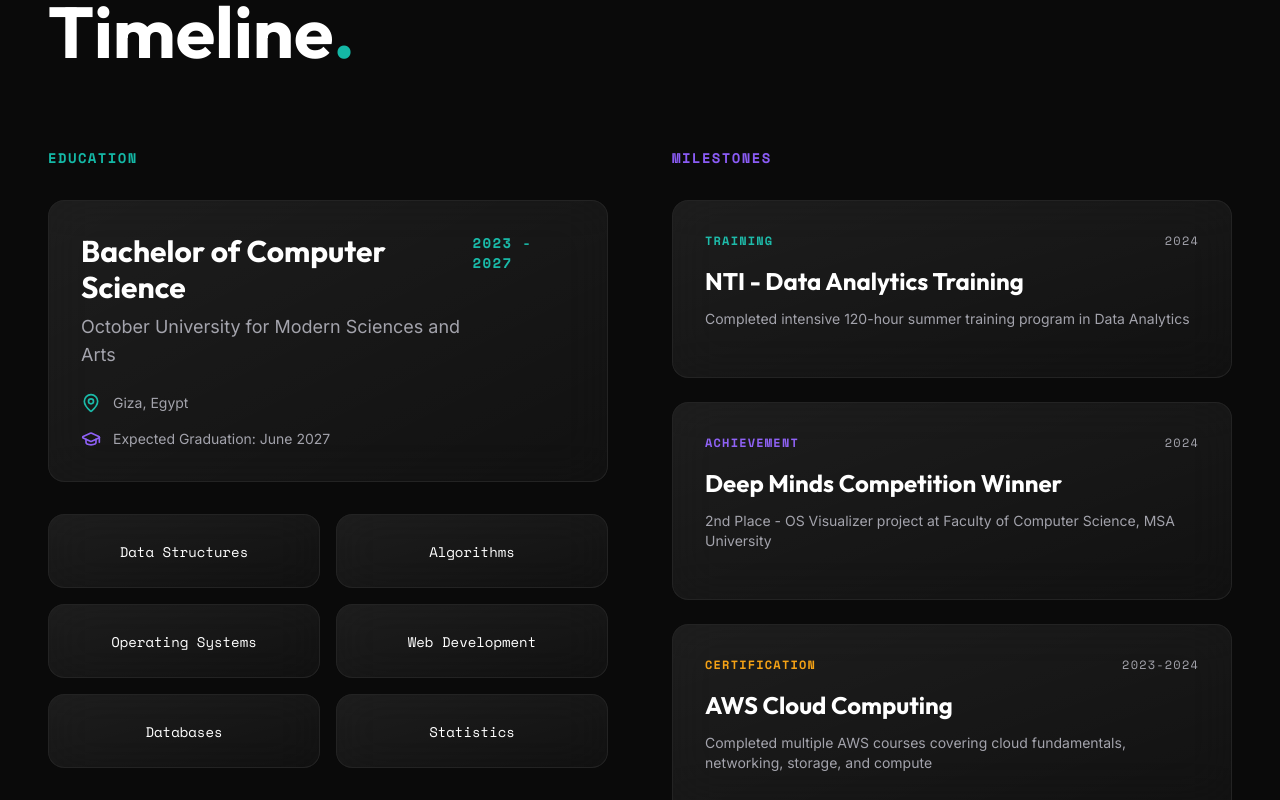
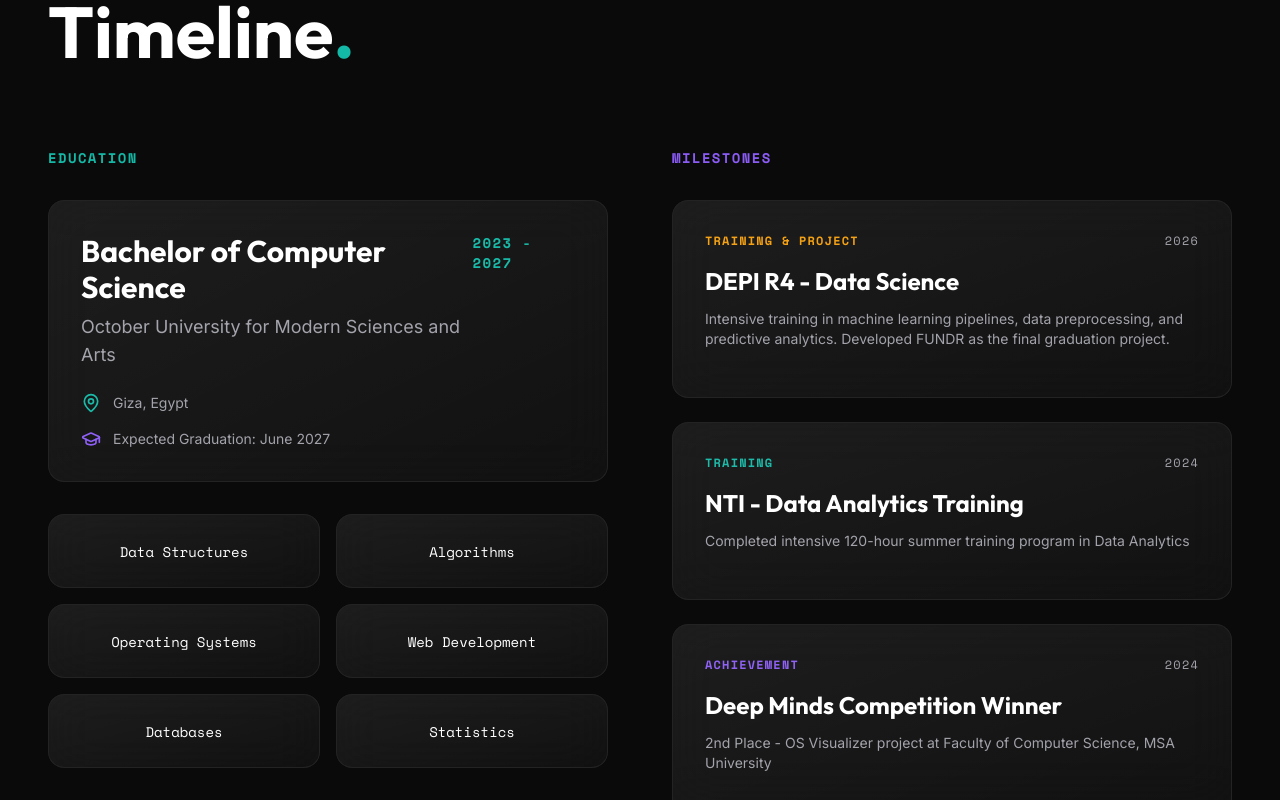
Before and after one commit to kandil11/Portfolio, a Next.js app: page / in a window 1280 px wide. Shown: the part 3492-4292 px from the top of the page. Built offline with nearby package versions, Linux system fonts and the light colour scheme.

Commit message:
Update milestones and project links

```diff
--- a/components/Experience.tsx
+++ b/components/Experience.tsx
@@ -5,6 +5,14 @@ import { useState } from 'react';
 import GlassCard from './ui/GlassCard';
 
 const experiences = [
+  {
+    year: '2026',
+    title: 'DEPI R4 - Data Science',
+    type: 'TRAINING & PROJECT',
+    description: 'Intensive training in machine learning pipelines, data preprocessing, and predictive analytics. Developed FUNDR as the final graduation project.',
+    skills: ['Machine Learning', 'Data Science', 'Python', 'XGBoost'],
+    color: 'tertiary-container',
+  },
   {
     year: '2024',
     title: 'NTI - Data Analytics Training',
--- a/components/Projects.tsx
+++ b/components/Projects.tsx
@@ -17,7 +17,7 @@ const projects = [
     year: 'May 2026',
     category: 'NOMINATED - DEEPMINDS 7TH ED',
     gridClass: 'lg:col-span-8 lg:row-span-2',
-    link: 'https://masari-cs.vercel.app/',
+    link: 'https://masari.up.railway.app',
   },
   {
     id: 2,
@@ -29,7 +29,7 @@ const projects = [
     year: '2026',
     category: 'DEPI R4 GRADUATION PROJECT',
     gridClass: 'lg:col-span-4 lg:row-span-2',
-    link: 'https://github.com/marc-zaki/FUNDR',
+    link: 'https://github.com/kandil11/FUNDR',
   },
   {
     id: 3,
@@ -41,6 +41,7 @@ const projects = [
     year: '2026',
     category: 'MACHINE LEARNING',
     gridClass: 'lg:col-span-4 lg:row-span-1',
+    link: 'https://github.com/kandil11/Forecastify',
   },
   {
     id: 4,
@@ -52,6 +53,7 @@ const projects = [
     year: '2026',
     category: 'SYSTEM DESIGN',
     gridClass: 'lg:col-span-4 lg:row-span-1',
+    link: 'https://github.com/kandil11/DorMsa',
   },
   {
     id: 5,
```
